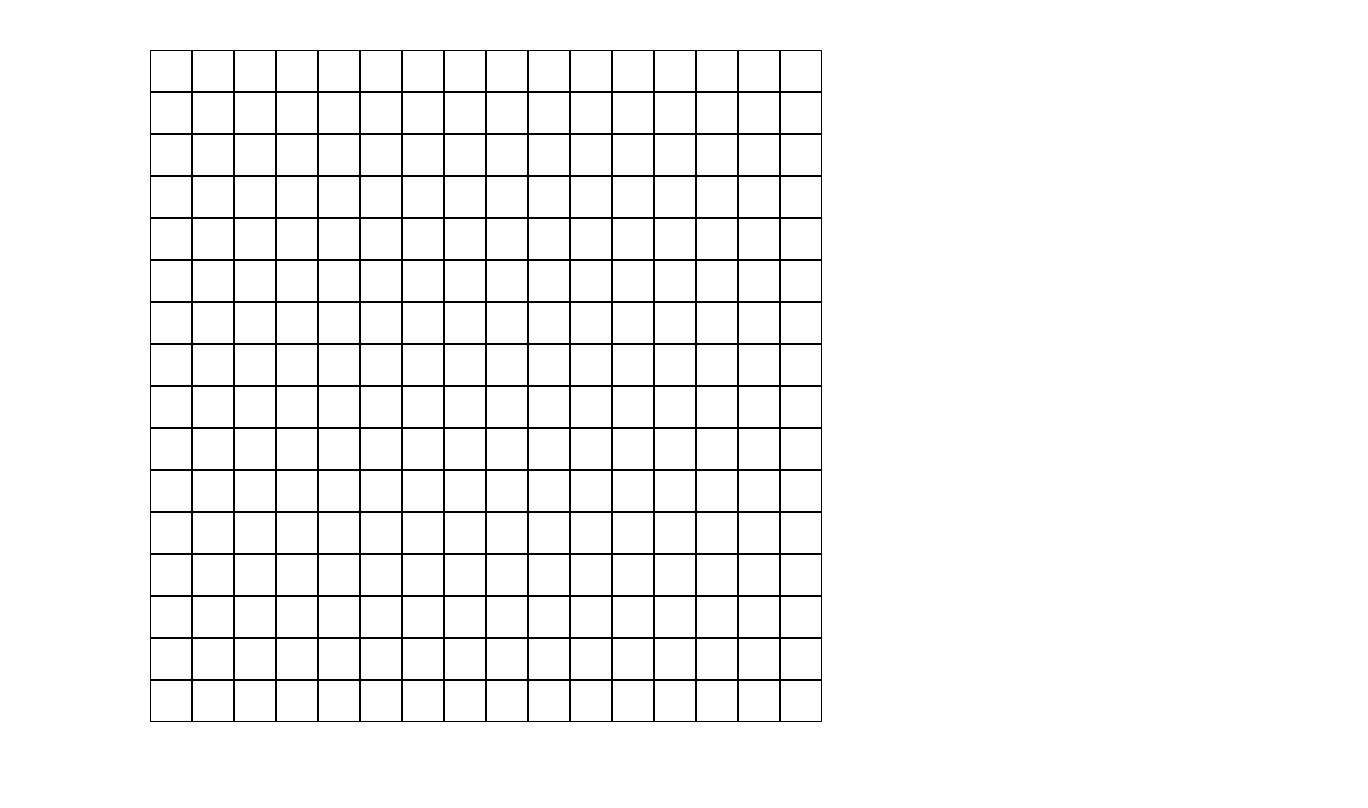
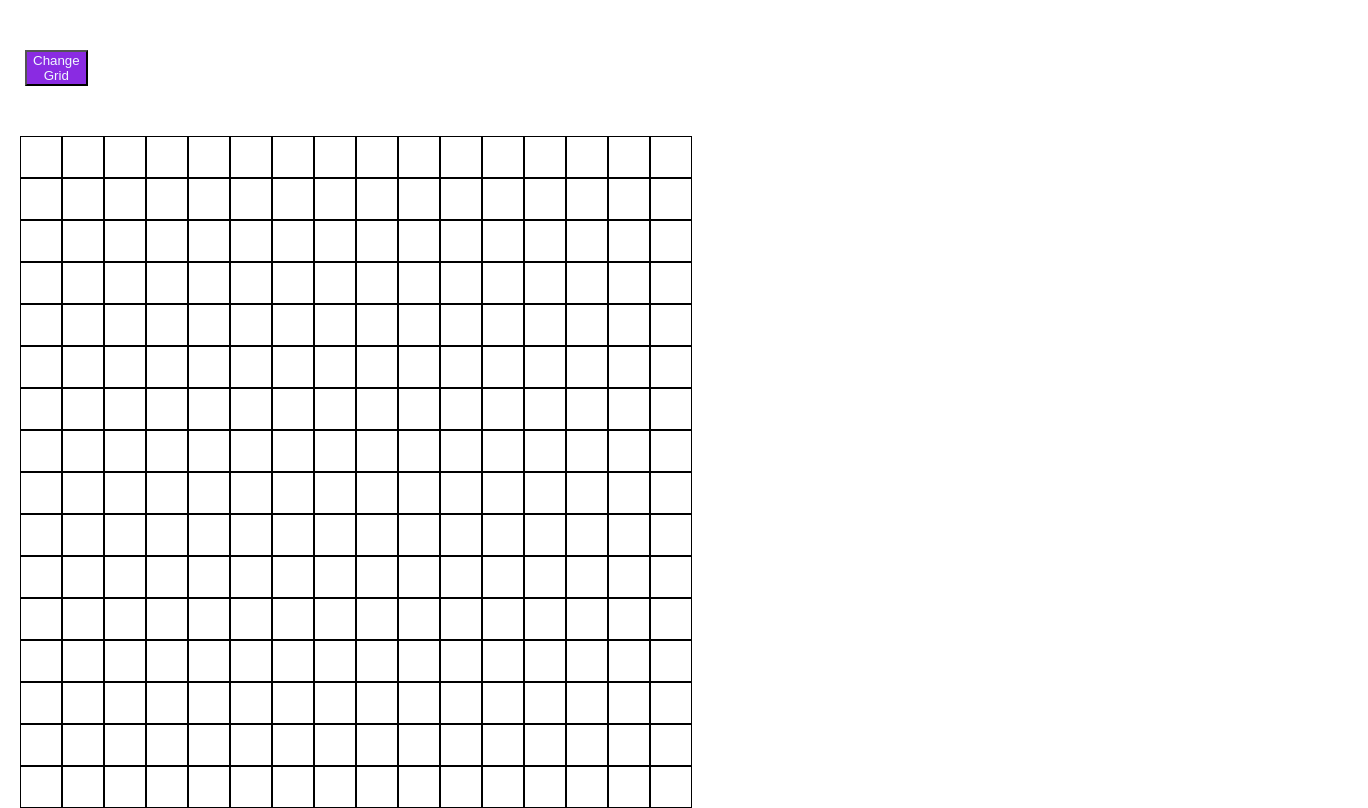
Before and after one commit to mmtzitziras/etch-a-sketch, a plain HTML site: page index.html in a window 1280 px wide. Shown: the whole page, 1368 px wide, since content can reach past the window. Drawn offline with Linux system fonts and the light colour scheme.

Commit message:
Add a button on the top of the screen that will send the user a popup asking for the number of squares per side for the new grid. Once entered, the existing grid should be removed, and a new grid should be generated

```diff
--- a/index.html
+++ b/index.html
@@ -8,6 +8,7 @@
     <script src="/js/main.js" defer></script>
 </head>
 <body>
+    <div><button class="change-grid">Change Grid</button></div>
     <div class="container"></div>
 </body>
 </html>
--- a/js/main.js
+++ b/js/main.js
@@ -1,6 +1,24 @@
+let gridSize = 16;
+
 const container = document.querySelector('.container');
+const body = document.querySelector('body');
+const changeGrid = document.querySelector('.change-grid');
+createGrid();
 
-for (let i = 0; i < 256 + 16; i++) {
+changeGrid.addEventListener('click', changeSize => {
+    let newSize = parseInt(prompt('Enter new grid size:'));
+    while (newSize<0){
+        let newSize = parseInt(prompt('Enter new grid size:'));
+    }
+    removeGrid();
+    gridSize = newSize;
+    createGrid();
+});
+
+
+function createGrid() {
+
+    for (let i = 0; i < gridSize*gridSize + gridSize; i++) {
         const div = document.createElement('div');
         div.addEventListener("mouseover", event => {
             div.style.backgroundColor = 'red';
@@ -8,5 +26,18 @@ for (let i = 0; i < 256 + 16; i++) {
         div.addEventListener("mouseout", event => {
             div.style.backgroundColor = 'white';
         });
+        if ( i % (gridSize + 1) === 0){
+
+            div.style.height = "0";
+            div.style.border = "0";
+            div.style.marginRight = "100%";
+        }
         container.appendChild(div);
     }
+    body.style.minWidth = `${gridSize * 40 + gridSize*10}px`;
+}
+
+function removeGrid(){
+
+    container.replaceChildren();
+}
--- a/styles/styles.css
+++ b/styles/styles.css
@@ -6,9 +6,7 @@ body {
 .container{
     display: flex;
     flex-wrap: wrap;
-    min-width: 950px;
-    margin: 50px;
-    margin-left: 150px;
+    margin-left: 20px;
 }
 
 .container > div{
@@ -17,14 +15,16 @@ body {
     width: 40px;
 }
 
-.container > div:nth-child(17n + 1){
-
-    margin-right: 100%;
-    height: 0;
-    border: 0;
-
-}
 
 .div-hover {
     background-color: blueviolet    ;
 }
+
+.change-grid {
+    margin-left: 25px;
+    margin-right: 100%;
+    margin-top: 50px;
+    margin-bottom: 50px;
+    background-color:blueviolet;
+    color: aliceblue;
+}
```
Lines whose indentation alone changed are shown as unchanged.
